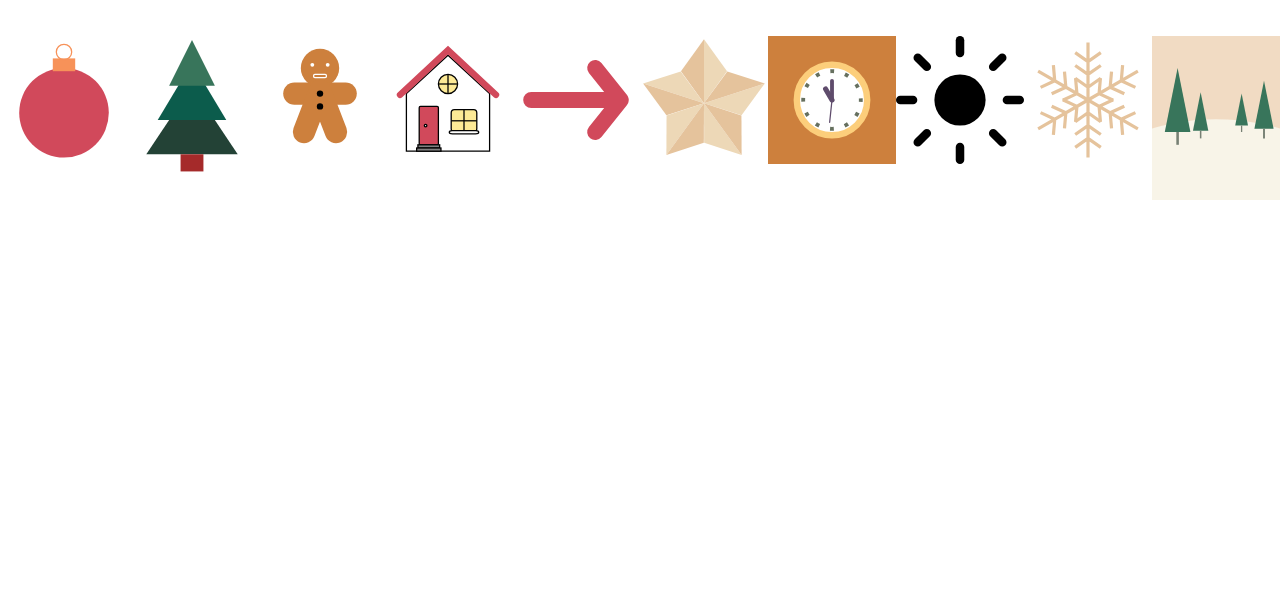
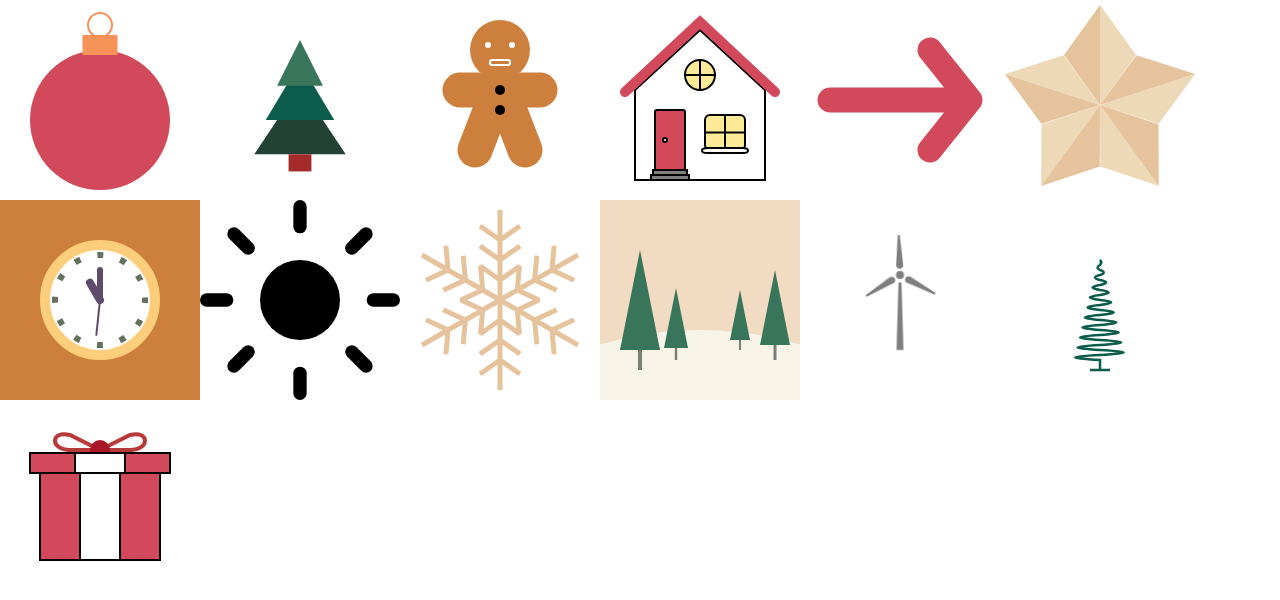
Before and after one commit to AeuJoung/svg-daily-study, a Next.js app: page / in a window 1280 px wide. Shown: the top 600 px of the page. Built offline with nearby package versions, Linux system fonts and the light colour scheme.

Commit message:
12일차 완료

```diff
--- /dev/null
+++ b/src/app/_study/10_windmill.tsx
@@ -0,0 +1,21 @@
+import styles from "@/app/_study/shape.module.css"
+
+export default function WindMill () {
+    return (
+        <section className={styles.svgBox}>
+            <svg width={200} height={200} viewBox="-100 -200 200 400" fill="rgba(0, 0, 0, 0.5)">
+                <g transform="translate(0, -50)">
+                    <g id="windmill-head" className={styles.windmill_head}>
+                        <circle r={8} />
+                        <path
+                        id="arm"
+                        d="M -7 -20 C -7 -10 7 -10 7 -20 L 2 -80 L -2 -80" />
+                        <use href="#arm" transform="rotate(+120)" />
+                        <use href="#arm" transform="rotate(-120)" />
+                    </g>
+                </g>
+                <path d="M -7 100 L 7 100 L 3 -35 L -3 -35" />
+            </svg>
+        </section>
+    );
+}
--- /dev/null
+++ b/src/app/_study/11_btree.tsx
@@ -0,0 +1,39 @@
+import styles from "@/app/_study/shape.module.css"
+
+export default function Btree() {
+    return (
+        <section className={styles.svgBox}>
+            <svg width={200} height={400} viewBox="-100 -200 200 400">
+                <path d="
+                    M 0 -80
+                    Q 5 -75 0 -70
+                    Q -10 -65 0 -60
+                    Q 15 -55 0 -50
+                    Q -20 -45 0 -40
+                    Q 25 -35 0 -30
+                    Q -30 -25 0 -20
+                    Q 35 -15 0 -10
+                    Q -40 -5 0 0
+                    Q 45 5 0 10
+                    Q -50 15 0 20
+                    Q 55 25 0 30
+                    Q -60 35 0 40
+                    Q 65 45 0 50
+                    Q -70 55 0 60
+                    Q 75 65 0 70
+                    Q -80 75 0 80
+                    Q 85 85 0 90
+                    Q -90 95 0 100
+                    Q 95 105 0 110
+                    Q -100 115 0 120
+                    L 0 140
+                    L 20 140
+                    L -20 140"
+                fill="none"
+                stroke="#0C5C4C"
+                strokeWidth={5}
+                />
+            </svg>
+        </section>
+    );
+}
--- /dev/null
+++ b/src/app/_study/12_present.tsx
@@ -0,0 +1,34 @@
+import styles from "@/app/_study/shape.module.css"
+
+export default function Present() {
+    return (
+        <section className={styles.svgBox}>
+            <svg width={200} height={200} viewBox="-100 -100 200 200">
+                <path
+                    className={styles.pribbon}
+                    d="
+                    M 0 -50
+                    L 30 -50
+                    C 50 -50 50 -70 30 -65
+                    L 0 -50"
+                    />
+                <path
+                    className={styles.pribbon}
+                    d="
+                    M 0 -50
+                    L -30 -50
+                    C -50 -50 -50 -70 -30 -65
+                    L 0 -50"
+                    />
+                <circle cx={0} cy={-50} r={10} fill="#a9172a" />
+
+                <rect className={styles.pbox} x={-60} y={-40} width={120} height={100} />
+                <rect className={styles.pbox} x={-70} y={-47} width={140} height={20} />
+                <rect className={styles.pstripe} x={-20} y={-40} width={40} height={100} />
+                <rect className={styles.pstripe} x={-25} y={-47} width={50} height={20} />
+
+
+            </svg>
+        </section>
+    );
+}
--- a/src/app/_study/shape.module.css
+++ b/src/app/_study/shape.module.css
@@ -58,3 +58,43 @@ fill: #fdea96;
 fill: #d1495b;
 stroke-linecap: round;
 }
+
+
+/*windmill*/
+
+.windmill_head {
+    animation-name: rotate;
+    animation-duration: 4s;
+    animation-iteration-count: infinite;
+    animation-timing-function: linear;
+}
+
+@keyframes rotate {
+    from {
+        transform: rotate(0deg);
+    }
+    to {
+        transform: rotate(360deg);
+    }
+}
+
+
+/*present*/
+
+.pbox {
+    fill: #d1495b;
+    stroke: black;
+    stroke-width: 2px;
+}
+
+.pstripe {
+    fill: white;
+    stroke: black;
+    stroke-width: 2px;
+}
+
+.pribbon {
+    stroke: #b73a3b;
+    stroke-width: 4px;
+    fill: none;
+}
--- a/src/app/page.module.css
+++ b/src/app/page.module.css
@@ -5,8 +5,7 @@
 
 .main .svgContainer {
   width: 100%;
-  height: 100%;
   display: flex;
   flex-direction: row;
-
+  flex-wrap: wrap;
 }
--- a/src/app/page.tsx
+++ b/src/app/page.tsx
@@ -9,6 +9,9 @@ import Star from "./_study/6_star";
 import Clock from "./_study/7_clock";
 import Sun from "./_study/8_sun";
 import Forest from "./_study/9_forest";
+import WindMill from "./_study/10_windmill";
+import Btree from "./_study/11_btree";
+import Present from "./_study/12_present";
 
 //https://svg-tutorial.com/
 
@@ -25,6 +28,9 @@ export default function Home() {
           <Clock />
           <Sun />
           <Forest />
+          <WindMill />
+          <Btree />
+          <Present />
         </section>
     </main>
   );
```
